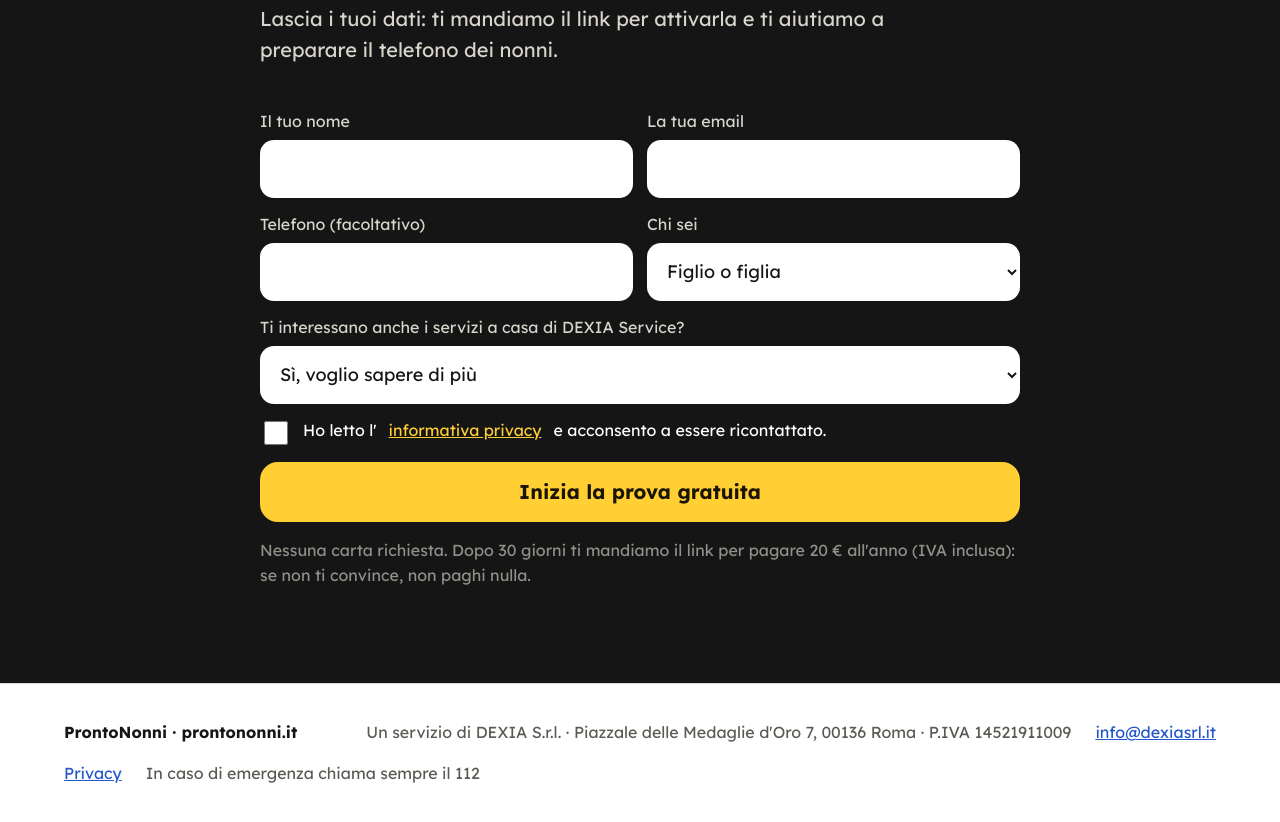
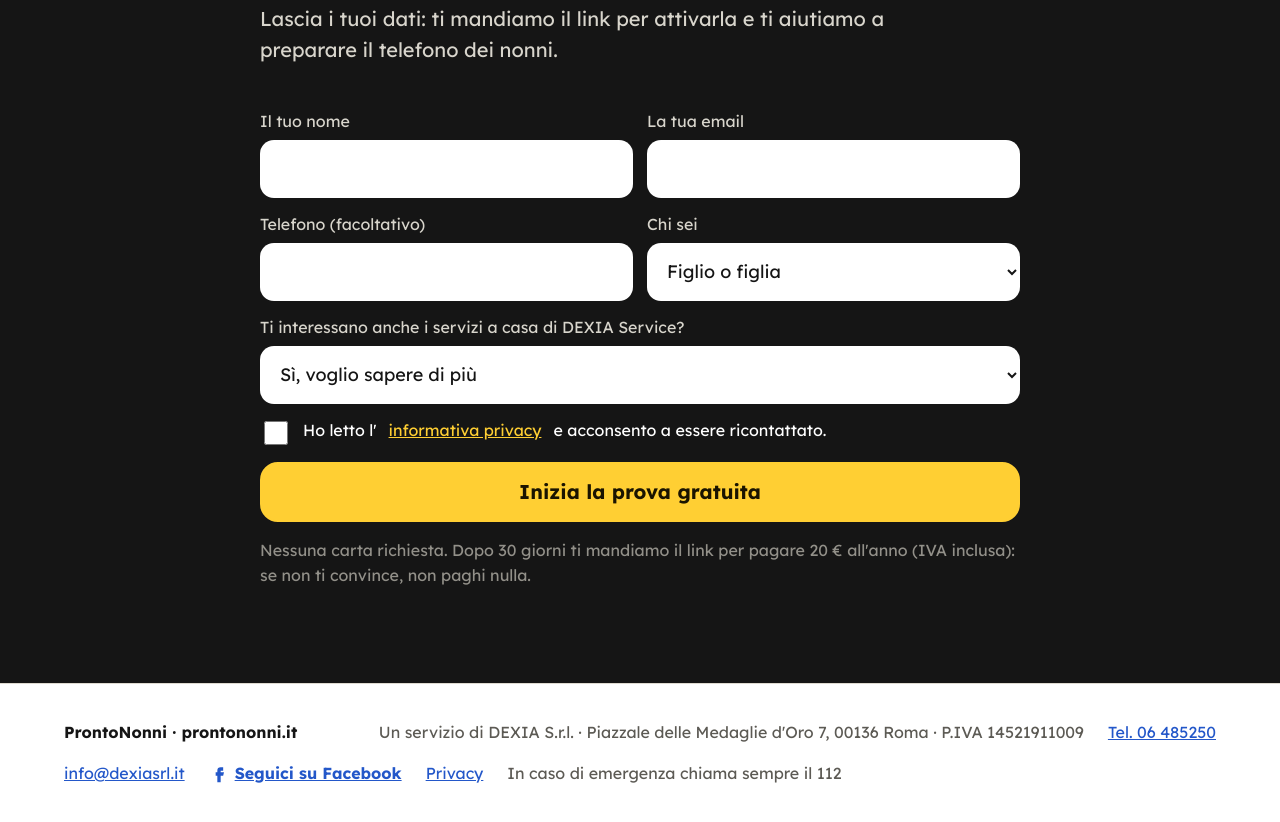
Before and after one commit to dexiaservice-cmyk/prontononni, a plain HTML site: page public/index.html in a window 1280 px wide. Shown: the part 5410-6232 px from the top of the page. Drawn offline with Linux system fonts and the light colour scheme.

Commit message:
Link alla pagina Facebook di ProntoNonni
Co-Authored-By: Claude Opus 5.5 <noreply@anthropic.com>
Claude-Session: https://claude.ai/code/session_016CfqYeScanRGQMVJTEqfGG

```diff
--- a/public/index.html
+++ b/public/index.html
@@ -195,7 +195,9 @@
   <div class="wrap">
     <strong>ProntoNonni · prontononni.it</strong>
     <span>Un servizio di DEXIA S.r.l. · Piazzale delle Medaglie d'Oro 7, 00136 Roma · P.IVA 14521911009</span>
+    <a href="tel:+3906485250">Tel. 06 485250</a>
     <a href="mailto:info@dexiasrl.it">info@dexiasrl.it</a>
+    <a class="fb" href="https://www.facebook.com/share/1CNVRVMiFZ/" target="_blank" rel="noopener"><svg width="20" height="20" viewBox="0 0 24 24" aria-hidden="true"><path fill="currentColor" d="M14 8h3V4h-3a4 4 0 0 0-4 4v2H8v4h2v8h4v-8h3l1-4h-4V8z"/></svg>Seguici su Facebook</a>
     <a href="privacy.html">Privacy</a>
     <span>In caso di emergenza chiama sempre il 112</span>
   </div>
--- a/public/style.css
+++ b/public/style.css
@@ -134,3 +134,5 @@ form.f .chk input{width:24px;min-height:24px;margin-top:3px;flex:none}
 .doc h2{font-size:26px;margin:36px 0 10px}
 .doc .draft{background:var(--soft);border-radius:16px;padding:14px 18px;font-size:16px}
 @media(prefers-reduced-motion:reduce){html{scroll-behavior:auto}}
+
+.foot .fb{display:inline-flex;align-items:center;gap:6px;font-weight:700}
```
Also changed, not shown: public/app/index.html (+1 -0 lines).
